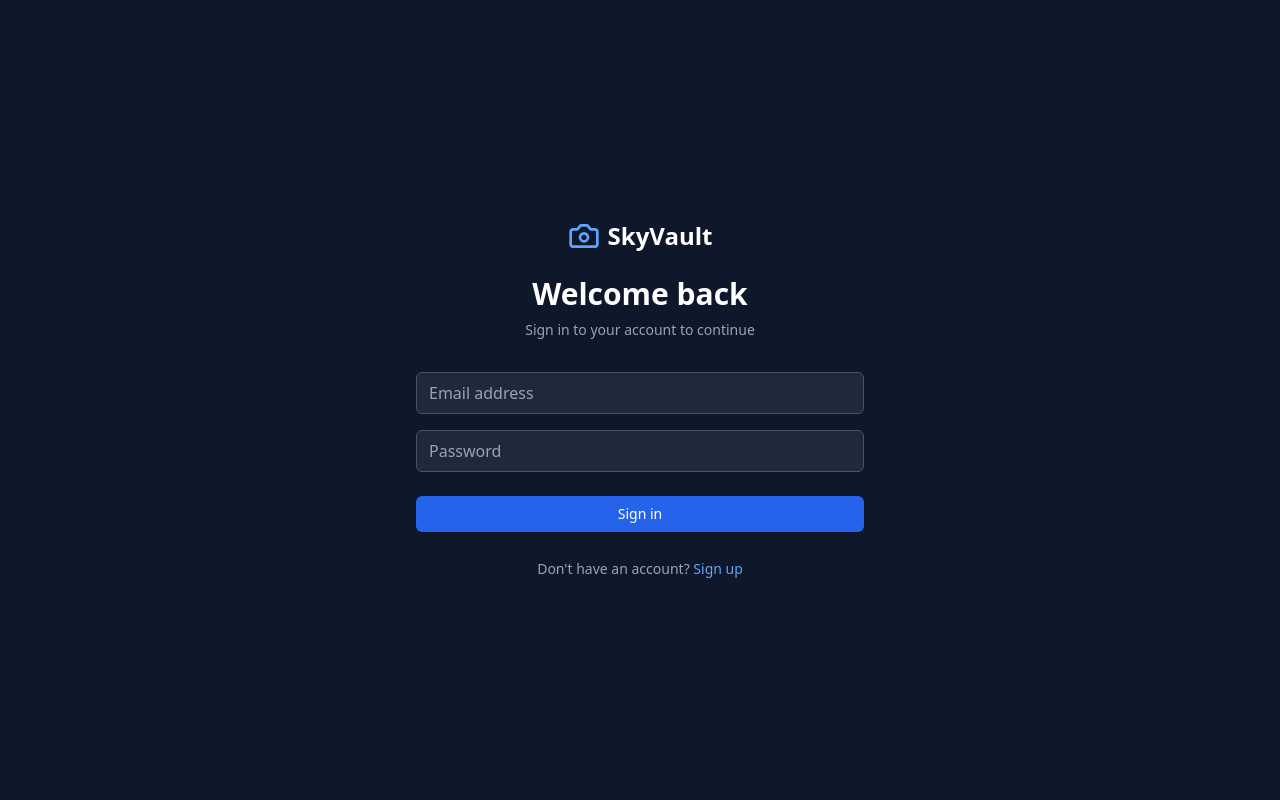
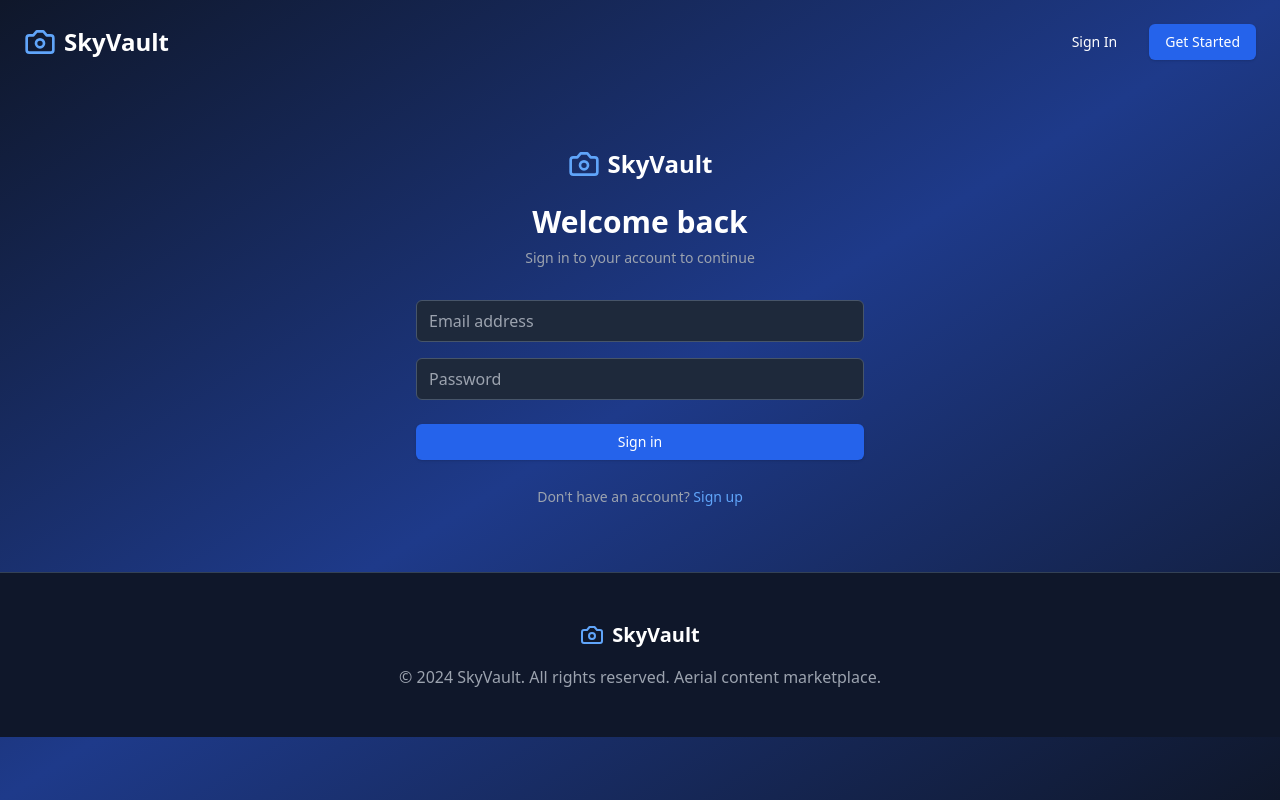
Before and after one commit to charukaonline/skyvault, a React (Vite) app in the folder client/: page /login in a window 1280 px wide. Built offline with nearby package versions, Linux system fonts and the light colour scheme.

Commit message:
add header, footer with public layout

```diff
--- a/client/src/App.jsx
+++ b/client/src/App.jsx
@@ -1,5 +1,6 @@
 import React from "react";
 import { BrowserRouter as Router, Routes, Route } from "react-router-dom";
+import Layout from "./components/layout/Layout";
 import LandingPage from "./pages/LandingPage";
 import Signup from "./pages/auth/Signup";
 import Login from "./pages/auth/Login";
@@ -7,11 +8,13 @@ import Login from "./pages/auth/Login";
 function App() {
   return (
     <Router>
-      <Routes>
-        <Route path="/" element={<LandingPage />} />
-        <Route path="/signup" element={<Signup />} />
-        <Route path="/login" element={<Login />} />
-      </Routes>
+      <Layout>
+        <Routes>
+          <Route path="/" element={<LandingPage />} />
+          <Route path="/signup" element={<Signup />} />
+          <Route path="/login" element={<Login />} />
+        </Routes>
+      </Layout>
     </Router>
   );
 }
--- /dev/null
+++ b/client/src/components/layout/Footer.jsx
@@ -0,0 +1,20 @@
+import React from "react";
+import { Camera } from "lucide-react";
+
+const Footer = () => {
+  return (
+    <footer className="bg-slate-900 py-12 border-t border-slate-700">
+      <div className="container mx-auto px-6 text-center">
+        <div className="flex items-center justify-center space-x-2 mb-4">
+          <Camera className="h-6 w-6 text-blue-400" />
+          <span className="text-xl font-bold text-white">SkyVault</span>
+        </div>
+        <p className="text-gray-400">
+          © 2024 SkyVault. All rights reserved. Aerial content marketplace.
+        </p>
+      </div>
+    </footer>
+  );
+};
+
+export default Footer;
--- /dev/null
+++ b/client/src/components/layout/Header.jsx
@@ -0,0 +1,28 @@
+import React from "react";
+import { Button } from "@/components/ui/button";
+import { Camera } from "lucide-react";
+
+const Header = () => {
+  return (
+    <nav className="container mx-auto px-6 py-6">
+      <div className="flex items-center justify-between">
+        <div className="flex items-center space-x-2">
+          <Camera className="h-8 w-8 text-blue-400" />
+          <a href="/" className="text-2xl font-bold text-white">
+            SkyVault
+          </a>
+        </div>
+        <div className="flex space-x-4">
+          <Button variant="ghost" className="text-white hover:text-blue-400">
+            <a href="/login">Sign In</a>
+          </Button>
+          <Button className="bg-blue-600 hover:bg-blue-700 text-white">
+            <a href="/signup">Get Started</a>
+          </Button>
+        </div>
+      </div>
+    </nav>
+  );
+};
+
+export default Header;
--- /dev/null
+++ b/client/src/components/layout/Layout.jsx
@@ -0,0 +1,15 @@
+import React from "react";
+import Header from "./Header";
+import Footer from "./Footer";
+
+const Layout = ({ children }) => {
+  return (
+    <div className="min-h-screen bg-gradient-to-br from-slate-900 via-blue-900 to-slate-900">
+      <Header />
+      <main className="flex-grow">{children}</main>
+      <Footer />
+    </div>
+  );
+};
+
+export default Layout;
--- a/client/src/pages/LandingPage.jsx
+++ b/client/src/pages/LandingPage.jsx
@@ -4,25 +4,7 @@ import { Camera, Download, Shield, Star, Users, Zap } from "lucide-react";
 
 const LandingPage = () => {
   return (
-    <div className="min-h-screen bg-gradient-to-br from-slate-900 via-blue-900 to-slate-900">
-      {/* Navigation */}
-      <nav className="container mx-auto px-6 py-6">
-        <div className="flex items-center justify-between">
-          <div className="flex items-center space-x-2">
-            <Camera className="h-8 w-8 text-blue-400" />
-            <span className="text-2xl font-bold text-white">SkyVault</span>
-          </div>
-          <div className="flex space-x-4">
-            <Button variant="ghost" className="text-white hover:text-blue-400">
-              <a href="/login">Sign In</a>
-            </Button>
-            <Button className="bg-blue-600 hover:bg-blue-700 text-white">
-              <a href="/signup">Get Started</a>
-            </Button>
-          </div>
-        </div>
-      </nav>
-
+    <>
       {/* Hero Section */}
       <section className="container mx-auto px-6 py-20 text-center">
         <h1 className="text-5xl md:text-7xl font-bold text-white mb-6 leading-tight">
@@ -204,20 +186,7 @@ const LandingPage = () => {
           </div>
         </div>
       </section>
-
-      {/* Footer */}
-      <footer className="bg-slate-900 py-12 border-t border-slate-700">
-        <div className="container mx-auto px-6 text-center">
-          <div className="flex items-center justify-center space-x-2 mb-4">
-            <Camera className="h-6 w-6 text-blue-400" />
-            <span className="text-xl font-bold text-white">SkyVault</span>
-          </div>
-          <p className="text-gray-400">
-            © 2024 SkyVault. All rights reserved. Aerial content marketplace.
-          </p>
-        </div>
-      </footer>
-    </div>
+    </>
   );
 };
 
--- a/client/src/pages/auth/Login.jsx
+++ b/client/src/pages/auth/Login.jsx
@@ -23,11 +23,26 @@ const Login = () => {
     setLoading(true);
 
     try {
-      // TODO: Implement login API call
-      console.log("Login attempt:", formData);
-      // Placeholder for login logic
+      const response = await fetch("http://localhost:5000/api/auth/login", {
+        method: "POST",
+        headers: {
+          "Content-Type": "application/json",
+        },
+        body: JSON.stringify(formData),
+      });
+
+      const data = await response.json();
+
+      if (response.ok) {
+        localStorage.setItem("token", data.token);
+        localStorage.setItem("user", JSON.stringify(data.user));
+        console.log("Login successful:", data);
+        // TODO: Redirect to dashboard based on role
+      } else {
+        setError(data.message || "Login failed");
+      }
     } catch (error) {
-      setError("Login failed. Please try again.");
+      setError("Network error. Please try again.");
       console.error("Login error:", error);
     } finally {
       setLoading(false);
@@ -35,15 +50,17 @@ const Login = () => {
   };
 
   return (
-    <div className="min-h-screen flex items-center justify-center bg-slate-900 py-12 px-4 sm:px-6 lg:px-8">
+    <div className="flex items-center justify-center py-16 px-4 sm:px-6 lg:px-8">
       <div className="max-w-md w-full space-y-8">
-        <div className="text-center">
+        <div>
           <div className="flex items-center justify-center space-x-2 mb-6">
             <Camera className="h-8 w-8 text-blue-400" />
             <span className="text-2xl font-bold text-white">SkyVault</span>
           </div>
-          <h2 className="text-3xl font-extrabold text-white">Welcome back</h2>
-          <p className="mt-2 text-sm text-gray-400">
+          <h2 className="mt-6 text-center text-3xl font-extrabold text-white">
+            Welcome back
+          </h2>
+          <p className="mt-2 text-center text-sm text-gray-400">
             Sign in to your account to continue
           </p>
         </div>
--- a/client/src/pages/auth/Signup.jsx
+++ b/client/src/pages/auth/Signup.jsx
@@ -73,7 +73,7 @@ const Signup = () => {
   };
 
   return (
-    <div className="min-h-screen flex items-center justify-center bg-slate-900 py-12 px-4 sm:px-6 lg:px-8">
+    <div className="flex items-center justify-center py-12 px-4 sm:px-6 lg:px-8">
       <div className="max-w-md w-full space-y-8">
         <div>
           <div className="flex items-center justify-center space-x-2 mb-6">
```
